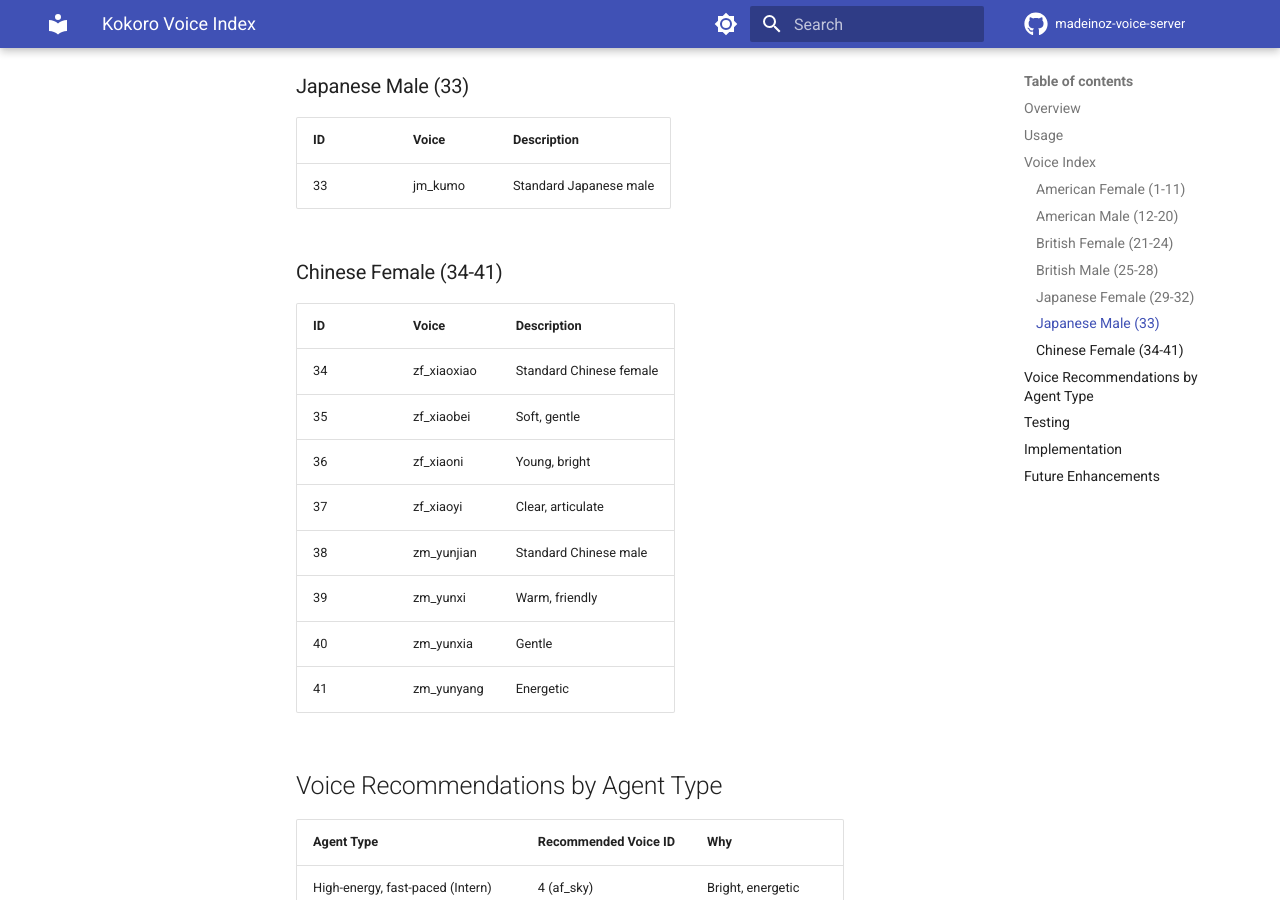
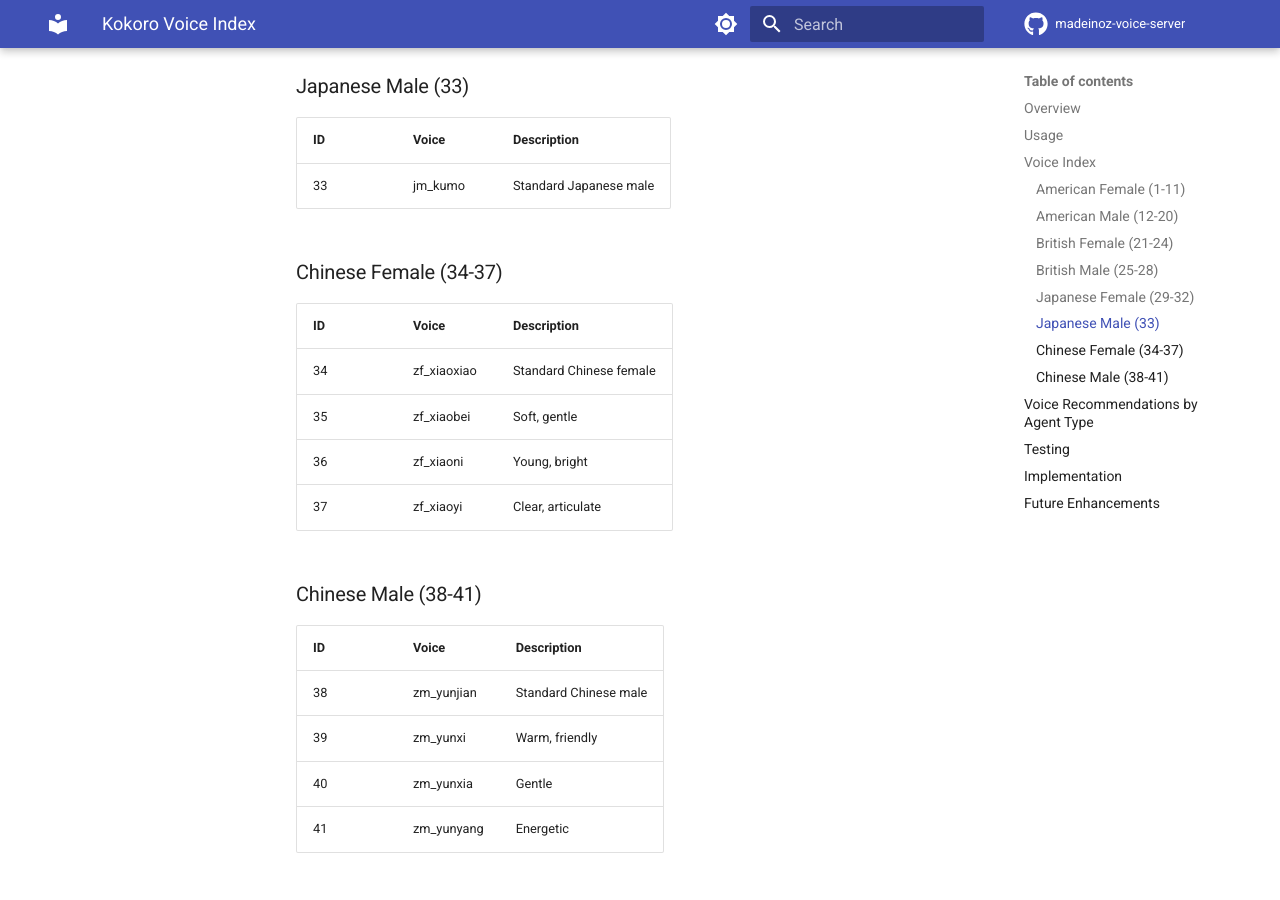
Before and after one commit to madeinoz67/madeinoz-voice-server, an MkDocs documentation site: the page built from docs/KOKORO_VOICES.md, in a window 1280 px wide and 900 px high, scrolled down 2880 px. Built offline with MkDocs 1.6.1 and Material for MkDocs 9.7.7, drawn with Linux system fonts in a browser that asks for light colours; comment, search, counter and statistics services are not loaded; some of the changed text lies outside the part shown.

Commit message:
Fix voice count documentation in KOKORO_VOICES
- Update voice ID range from "1-54" to "1-41" to match actual voices
- Separate Chinese voices into Female (34-37) and Male (38-41) sections

Co-Authored-By: Claude Opus 4.6 <noreply@anthropic.com>

```diff
--- a/docs/KOKORO_VOICES.md
+++ b/docs/KOKORO_VOICES.md
@@ -86,7 +86,7 @@ The voice_id `"1"` maps to `af_heart` (warm, friendly American female voice).
 |----|-------|-------------|
 | 33 | jm_kumo | Standard Japanese male |
 
-### Chinese Female (34-41)
+### Chinese Female (34-37)
 
 | ID | Voice | Description |
 |----|-------|-------------|
@@ -94,6 +94,11 @@ The voice_id `"1"` maps to `af_heart` (warm, friendly American female voice).
 | 35 | zf_xiaobei | Soft, gentle |
 | 36 | zf_xiaoni | Young, bright |
 | 37 | zf_xiaoyi | Clear, articulate |
+
+### Chinese Male (38-41)
+
+| ID | Voice | Description |
+|----|-------|-------------|
 | 38 | zm_yunjian | Standard Chinese male |
 | 39 | zm_yunxi | Warm, friendly |
 | 40 | zm_yunxia | Gentle |
```
Also changed, not shown: other parts of docs/KOKORO_VOICES.md (+1 -1 lines).
